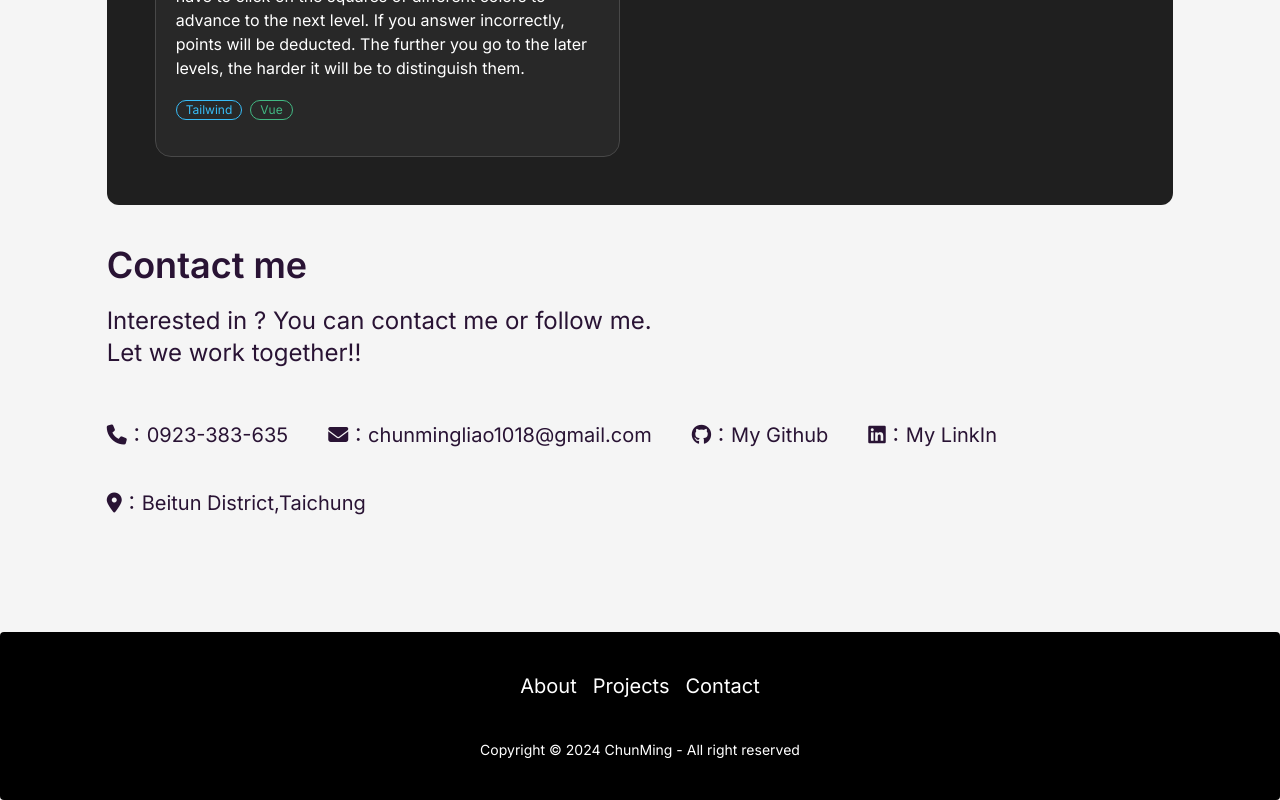
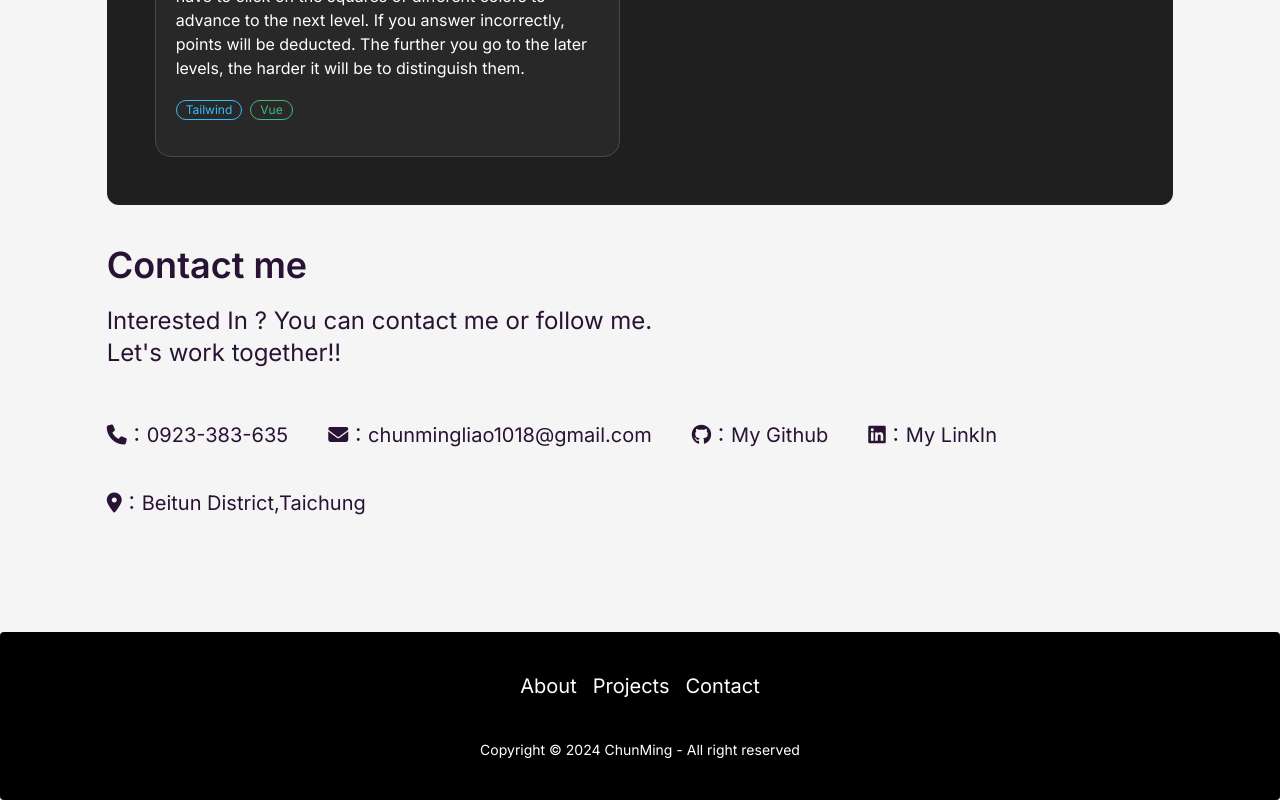
Before and after one commit to Liao-Chun-Ming/portfolio, a Vue app: page / in a window 1280 px wide. Shown: the part 2475-3275 px from the top of the page. Built offline with nearby package versions, Linux system fonts and the light colour scheme; what vue-sweetalert2 would draw is missing.

Commit message:
feat:update text

```diff
--- a/src/components/ContactView.vue
+++ b/src/components/ContactView.vue
@@ -33,8 +33,8 @@ const copyEmail = () => {
 <template>
   <section id="contact">
     <h2 class="text-4xl font-semibold text-start pt-10 pb-5">Contact me</h2>
-    <h3 class="text-2xl">Interested in ? You can contact me or follow me.</h3>
-    <h3 class="text-2xl pb-8">Let we work together!!</h3>
+    <h3 class="text-2xl">Interested In ? You can contact me or follow me.</h3>
+    <h3 class="text-2xl pb-8">Let's work together!!</h3>
     <div
       class="flex flex-col lg:flex-row flex-wrap items-start lg:items-center py-5 gap-5 lg:gap-10 text-lg sm:text-xl"
     >
```
